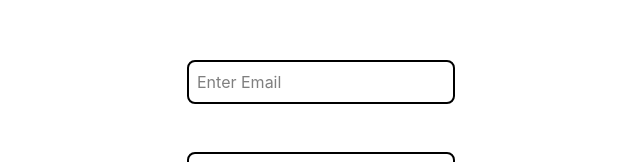
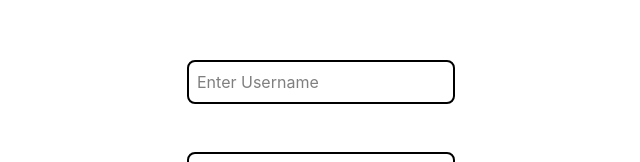
Before and after one commit to pratik-singhh/Devtrack, a React (Vite) app in the folder frontend/: page / in a window 1280 px wide. Shown: the part 242-404 px from the top of the page, without its empty margins (319-959 px from the left). Built offline with nearby package versions, Linux system fonts and the light colour scheme.

Commit message:
small tweak.

```diff
--- a/frontend/src/pages/Login.tsx
+++ b/frontend/src/pages/Login.tsx
@@ -43,7 +43,7 @@ function Login() {
 
       <div className="gap-4 flex  flex-col justify-center items-center min-h-screen">
 
-        <input value={credentials.email} onChange={(e: React.ChangeEvent<HTMLInputElement>) => setCredentials((prev) => ({ ...prev, email: (e.target.value) }))} placeholder="Enter Email" className="p-2 border-2 m-4 rounded-lg max-w-xs" />
+        <input value={credentials.email} onChange={(e: React.ChangeEvent<HTMLInputElement>) => setCredentials((prev) => ({ ...prev, email: (e.target.value) }))} placeholder="Enter Username" className="p-2 border-2 m-4 rounded-lg max-w-xs" />
         <input value={credentials.password} onChange={(e: React.ChangeEvent<HTMLInputElement>) => setCredentials((prev) => ({ ...prev, password: (e.target.value) }))} type="password" placeholder="Enter Password" className="p-2 border-2 m-4 rounded-lg max-w-xs" />
         {(error) &&
 
```
